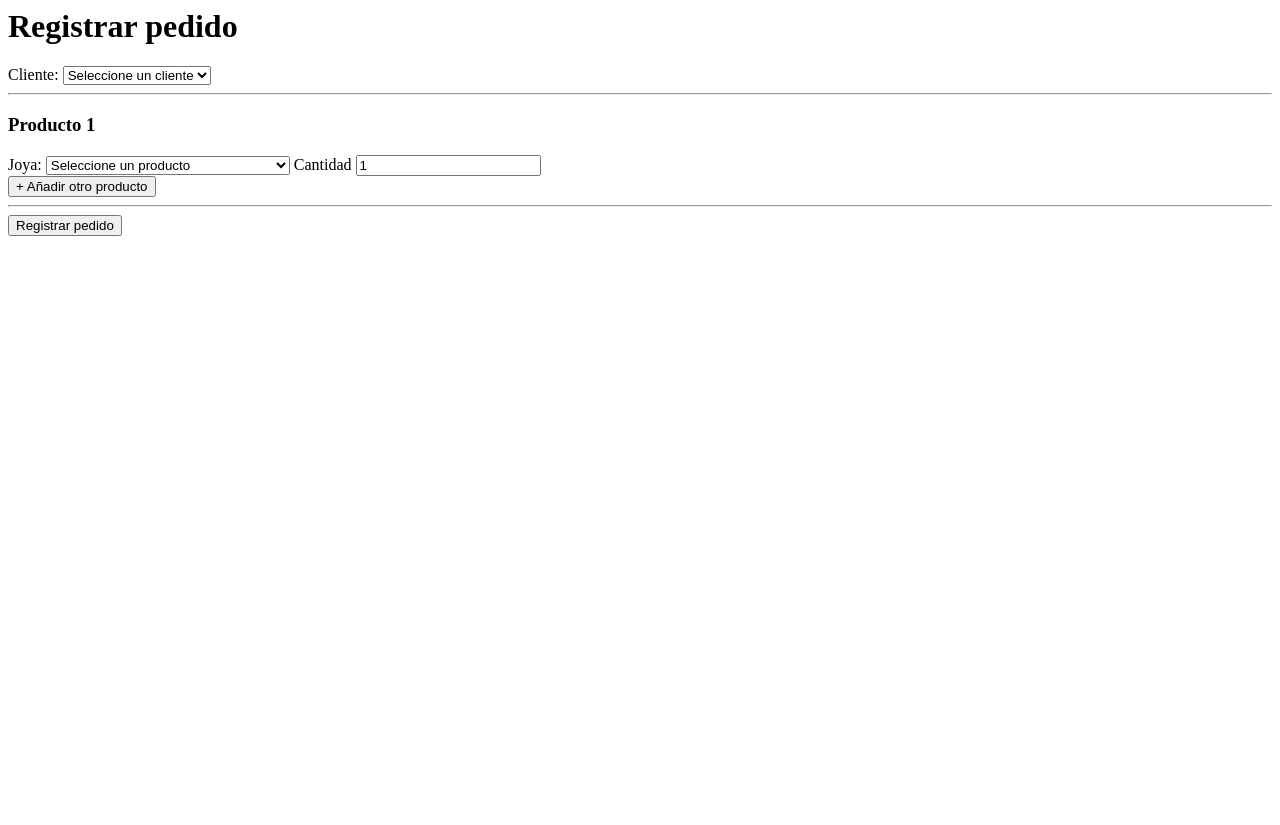
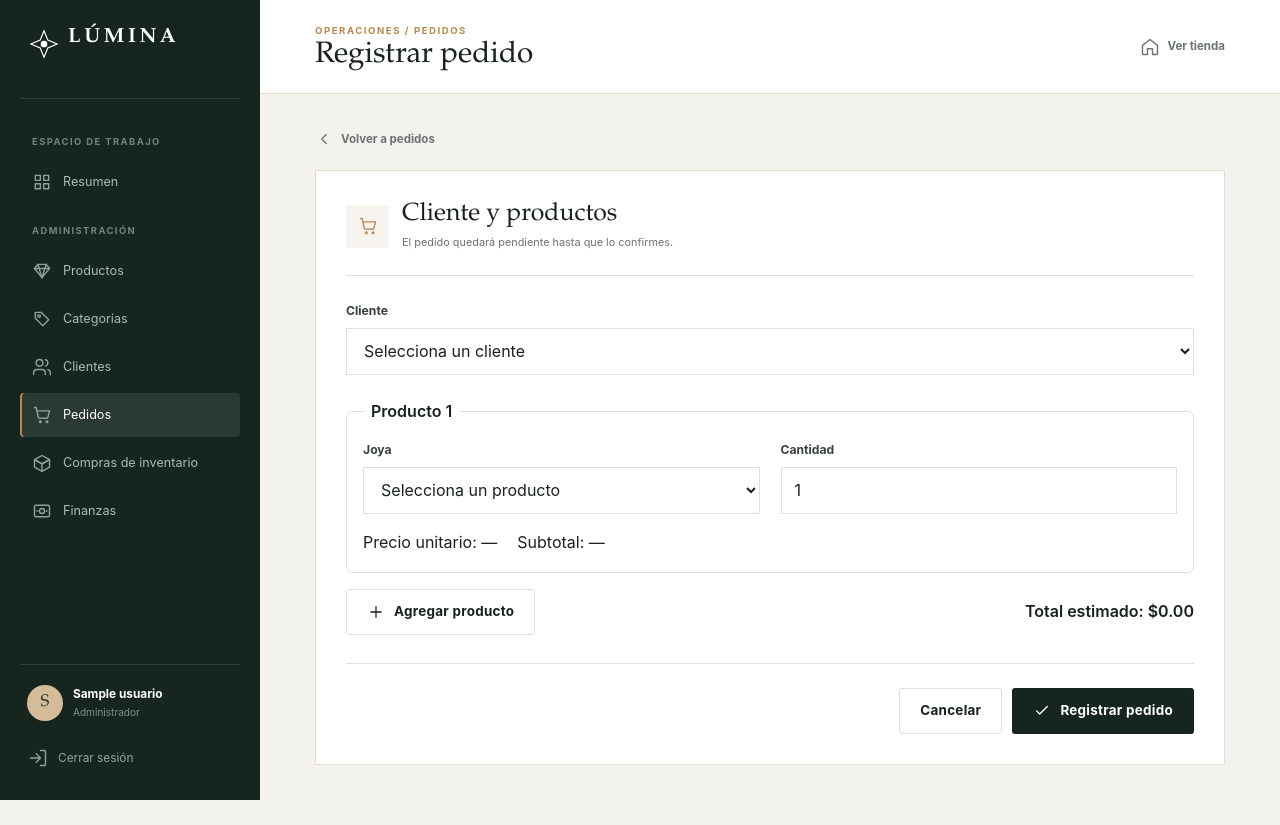
Before and after one commit to Lumina-joyeria/Lumina, a Laravel app: page /pedidos/crear in a window 1280 px wide. Before the commit the page ends 236 px from the top, so only its background shows below. Run offline with Laravel 12, Linux system fonts and the light colour scheme; a user stored in the database is signed in; tables that the repository leaves empty hold one stand-in row (values such as "Sample post"); style sheets or scripts are compiled from the project's sources.

Commit message:
Integrar las vistas y pruebas de pedidos

```diff
--- a/app/Http/Controllers/PedidoController.php
+++ b/app/Http/Controllers/PedidoController.php
@@ -31,6 +31,16 @@ class PedidoController extends Controller
             'items' => 'required|array|min:1',
             'items.*.id_producto' => 'required|integer|distinct|exists:productos,id',
             'items.*.cantidad' => 'required|integer|min:1',
+        ], [
+            'id_cliente.*' => 'Selecciona un cliente válido.',
+            'items.required' => 'Agrega al menos un producto.',
+            'items.array' => 'Revisa la lista de productos.',
+            'items.min' => 'Agrega al menos un producto.',
+            'items.*.id_producto.required' => 'Selecciona un producto.',
+            'items.*.id_producto.integer' => 'Selecciona un producto válido.',
+            'items.*.id_producto.distinct' => 'Este producto ya está en el pedido. Ajusta su cantidad en una sola fila.',
+            'items.*.id_producto.exists' => 'El producto seleccionado ya no está disponible.',
+            'items.*.cantidad.*' => 'Ingresa una cantidad entera mayor que cero.',
         ]);
 
         $pedido = DB::transaction(function () use ($datos) {
--- /dev/null
+++ b/public/js/pedidos.js
@@ -0,0 +1,102 @@
+const form = document.querySelector('[data-order-form]');
+
+if (form) {
+    const items = form.querySelector('[data-order-items]');
+    const template = form.querySelector('[data-order-template]');
+    const add = form.querySelector('[data-order-add]');
+    const total = form.querySelector('[data-order-total]');
+    const money = new Intl.NumberFormat('en-US', { style: 'currency', currency: 'USD' });
+    const indexes = new Set([...items.children].map((row) => row.dataset.index));
+    let nextIndex = 0;
+
+    function updateOrder() {
+        const rows = [...items.querySelectorAll('[data-order-row]')];
+        let totalCents = 0;
+
+        rows.forEach((row, index) => {
+            const product = row.querySelector('[data-order-product]');
+            const quantity = row.querySelector('[data-order-quantity]');
+            const option = product.selectedOptions[0];
+            const selected = Boolean(product.value);
+            const priceCents = Number(option?.dataset.priceCents ?? 0);
+            const quantityValue = Number(quantity.value);
+            const subtotal = Number.isInteger(quantityValue) && quantityValue > 0
+                ? priceCents * quantityValue
+                : 0;
+
+            if (selected) {
+                quantity.max = option.dataset.stock;
+            } else {
+                quantity.removeAttribute('max');
+            }
+
+            row.querySelector('[data-order-number]').textContent = index + 1;
+            row.querySelector('[data-order-remove]').hidden = rows.length < 2;
+            row.querySelector('[data-order-price]').textContent = selected ? money.format(priceCents / 100) : '—';
+            row.querySelector('[data-order-subtotal]').textContent = selected ? money.format(subtotal / 100) : '—';
+            totalCents += subtotal;
+        });
+
+        total.textContent = money.format(totalCents / 100);
+    }
+
+    add.hidden = false;
+    add.addEventListener('click', () => {
+        const fragment = template.content.cloneNode(true);
+
+        while (indexes.has(String(nextIndex))) {
+            nextIndex += 1;
+        }
+
+        fragment.querySelectorAll('[id], [name], [for]').forEach((element) => {
+            for (const attribute of ['id', 'name', 'for']) {
+                if (element.hasAttribute(attribute)) {
+                    element.setAttribute(attribute, element.getAttribute(attribute).replace('__INDEX__', nextIndex));
+                }
+            }
+        });
+
+        const product = fragment.querySelector('[data-order-product]');
+        items.append(fragment);
+        indexes.add(String(nextIndex));
+        nextIndex += 1;
+        updateOrder();
+        product.focus();
+    });
+
+    items.addEventListener('click', (event) => {
+        const remove = event.target.closest('[data-order-remove]');
+
+        if (remove && items.children.length > 1) {
+            remove.closest('[data-order-row]').remove();
+            updateOrder();
+            add.focus();
+        }
+    });
+
+    const submit = form.querySelector('[type="submit"]');
+
+    form.addEventListener('submit', (event) => {
+        if (submit.disabled) {
+            event.preventDefault();
+            return;
+        }
+
+        submit.disabled = true;
+    });
+
+    window.addEventListener('pageshow', () => {
+        submit.disabled = false;
+    });
+
+    items.addEventListener('input', updateOrder);
+    updateOrder();
+}
+
+document.querySelectorAll('form[data-order-cancel]').forEach((cancel) => {
+    cancel.addEventListener('submit', (event) => {
+        if (!window.confirm(cancel.dataset.orderCancel)) {
+            event.preventDefault();
+        }
+    });
+});
--- /dev/null
+++ b/resources/views/pedidos/_item.blade.php
@@ -0,0 +1,65 @@
+@php
+    $idProducto = $fila['id_producto'] ?? '';
+    $cantidad = $fila['cantidad'] ?? 1;
+    $productoSeleccionado = is_scalar($idProducto) ? (string) $idProducto : '';
+    $cantidadIngresada = is_scalar($cantidad) ? $cantidad : '';
+    $errorProducto = "items.{$indice}.id_producto";
+    $errorCantidad = "items.{$indice}.cantidad";
+@endphp
+
+<fieldset class="rounded-md border border-[var(--line)] p-4" data-order-row data-index="{{ $indice }}">
+    <legend class="px-2 font-semibold">Producto <span data-order-number></span></legend>
+    <div class="form-grid">
+        <div class="field">
+            <label for="producto-{{ $indice }}">Joya</label>
+            <select class="input" id="producto-{{ $indice }}" name="items[{{ $indice }}][id_producto]" data-order-product required
+                @error($errorProducto) aria-invalid="true" aria-describedby="producto-error-{{ $indice }}" @enderror
+            >
+                <option value="">Selecciona un producto</option>
+                @if ($productoSeleccionado !== '' && !$productos->contains('id', $productoSeleccionado))
+                    <option value="" disabled selected>Producto anterior no disponible</option>
+                @endif
+                @foreach ($productos as $producto)
+                    <option
+                        value="{{ $producto->id }}"
+                        data-price-cents="{{ (int) round($producto->precio * 100) }}"
+                        data-stock="{{ $producto->stock }}"
+                        @selected((string) $producto->id === $productoSeleccionado)
+                    >
+                        {{ $producto->nombre }} · {{ $producto->stock }} disponibles
+                    </option>
+                @endforeach
+            </select>
+            @error($errorProducto)
+                <p class="field__error" id="producto-error-{{ $indice }}">{{ $message }}</p>
+            @enderror
+        </div>
+
+        <div class="field">
+            <label for="cantidad-{{ $indice }}">Cantidad</label>
+            <input
+                class="input"
+                type="number"
+                id="cantidad-{{ $indice }}"
+                name="items[{{ $indice }}][cantidad]"
+                value="{{ $cantidadIngresada }}"
+                min="1"
+                step="1"
+                data-order-quantity
+                required
+                @error($errorCantidad) aria-invalid="true" aria-describedby="cantidad-error-{{ $indice }}" @enderror
+            >
+            @error($errorCantidad)
+                <p class="field__error" id="cantidad-error-{{ $indice }}">{{ $message }}</p>
+            @enderror
+        </div>
+    </div>
+
+    <div class="mt-4 flex flex-wrap items-center gap-x-5 gap-y-2">
+        <p class="m-0">Precio unitario: <output data-order-price>—</output></p>
+        <p class="m-0">Subtotal: <output data-order-subtotal>—</output></p>
+        <button class="button button--ghost" type="button" data-order-remove hidden>
+            <x-icon name="trash" size="16" /> Quitar producto
+        </button>
+    </div>
+</fieldset>
--- a/resources/views/pedidos/create.blade.php
+++ b/resources/views/pedidos/create.blade.php
@@ -1,117 +1,89 @@
-<h1>Registrar pedido</h1>
-@if (session('success'))
-    <p style="color: #090;">
-        {{ session('success') }}
-    </p>
-@endif
+@extends('layouts.workspace')
 
-@if ($errors->any())
-    <ul>
-        @foreach ($errors->all() as $error)
-            <li>{{ $error }}</li>
-        @endforeach
-    </ul>
-@endif
+@section('title', 'Registrar pedido')
+@section('eyebrow', 'Operaciones / Pedidos')
+@section('page_title', 'Registrar pedido')
 
-<form action="{{ route('pedidos.store') }}" method="POST">
-    @csrf
+@section('content')
+    <a class="back-link" href="{{ route('pedidos.index') }}">
+        <x-icon name="arrow-left" size="18" />
+        Volver a pedidos
+    </a>
 
-    <label for="id_cliente">Cliente:</label>
-    <select name="id_cliente" id="id_cliente" required>
-        <option value="">Seleccione un cliente</option>
+    @if ($clientes->isEmpty() || $productos->isEmpty())
+        <x-empty-state
+            icon="cart"
+            title="Aún no puedes registrar un pedido"
+            :description="$clientes->isEmpty() ? 'Registra un cliente para continuar.' : 'Necesitas al menos un producto con stock disponible.'"
+            :action="$clientes->isEmpty() ? 'Registrar cliente' : null"
+            :href="$clientes->isEmpty() ? route('clientes.create') : null"
+        />
+    @else
+        @php
+            $filas = old('items', [[]]);
+            $filas = is_array($filas) && $filas !== [] ? $filas : [[]];
+            $filas = array_filter($filas, fn ($indice) => is_int($indice) && $indice >= 0, ARRAY_FILTER_USE_KEY) ?: [[]];
+        @endphp
 
-        @foreach ($clientes as $cliente)
-            <option value="{{ $cliente->id }}">
-                {{ $cliente->nombre }}
-            </option>
-        @endforeach
-    </select>
+        <form class="editor-card" action="{{ route('pedidos.store') }}" method="POST" data-order-form>
+            @csrf
+            <div class="editor-card__head">
+                <span><x-icon name="cart" /></span>
+                <div>
+                    <h2>Cliente y productos</h2>
+                    <p>El pedido quedará pendiente hasta que lo confirmes.</p>
+                </div>
+            </div>
 
-    <hr>
+            @if ($errors->has('items'))
+                <div class="alert alert--error" role="alert">
+                    <span class="alert__icon"><x-icon name="alert" /></span>
+                    <p>{{ $errors->first('items') }}</p>
+                </div>
+            @endif
 
-    <div id="lista-productos">
-        <div class="fila-producto">
+            <div class="field mb-6">
+                <label for="id-cliente">Cliente</label>
+                <select class="input" name="id_cliente" id="id-cliente" required
+                    @error('id_cliente') aria-invalid="true" aria-describedby="cliente-error" @enderror
+                >
+                    <option value="">Selecciona un cliente</option>
+                    @foreach ($clientes as $cliente)
+                        <option value="{{ $cliente->id }}" @selected(old('id_cliente') == $cliente->id)>
+                            {{ $cliente->nombre }} · {{ $cliente->correo }}
+                        </option>
+                    @endforeach
+                </select>
+                @error('id_cliente')
+                    <p class="field__error" id="cliente-error">{{ $message }}</p>
+                @enderror
+            </div>
 
+            <div class="grid gap-3" data-order-items>
+                @foreach ($filas as $indice => $fila)
+                    @include('pedidos._item', ['indice' => $indice, 'fila' => is_array($fila) ? $fila : []])
+                @endforeach
+            </div>
 
-            <h3>Producto 1</h3>
+            <template data-order-template>
+                @include('pedidos._item', ['indice' => '__INDEX__', 'fila' => []])
+            </template>
 
-            <label for="id_producto">Joya:</label>
+            <div class="mt-4 flex flex-wrap items-center justify-between gap-4">
+                <button class="button button--ghost" type="button" data-order-add hidden>
+                    <x-icon name="plus" size="18" /> Agregar producto
+                </button>
+                <p class="m-0 font-semibold">Total estimado: <output data-order-total>$0.00</output></p>
+            </div>
 
-            <select name="items[0][id_producto]" id="id_producto" required>
-                <option value="">Seleccione un producto</option>
+            <div class="form-actions">
+                <a class="button button--ghost" href="{{ route('pedidos.index') }}">Cancelar</a>
+                <button class="button button--primary" type="submit">
+                    <x-icon name="check" size="18" /> Registrar pedido
+                </button>
+            </div>
+        </form>
 
-                @foreach ($productos as $producto)
-            <option value="{{ $producto->id }}">
-                {{ $producto->nombre }}
-                - ${{ $producto->precio }}
-                (Stock: {{ $producto->stock }})
-            </option>
-            @endforeach
-        </select>
-
-        <label for="cantidad">Cantidad</label>
-
-        <input
-        type="number"
-        name="items[0][cantidad]"
-        id="cantidad"
-        min="1"
-        value="1"
-        required
-        >
-
-        </div>
-    </div>
-
-    <button type="button" id="agregar-producto">
-        + Añadir otro producto
-    </button>
-
-    <hr>
-
-    <button type="submit">Registrar pedido</button>
-</form>
-
-<script>
-    const contenedor = document.getElementById('lista-productos');
-    const botonAgregar = document.getElementById('agregar-producto');
-
-    let indice = 1;
-
-    botonAgregar.addEventListener('click', function () {
-
-        const primeraFila = contenedor.querySelector('.fila-producto');
-        const nuevaFila = primeraFila.cloneNode(true);
-
-        nuevaFila.querySelector('h3').textContent = `Producto ${indice + 1}`;
-
-        const select = nuevaFila.querySelector('select');
-        select.name = `items[${indice}][id_producto]`;
-        select.id = `id_producto_${indice}`;
-        select.value = '';
-
-        const cantidad = nuevaFila.querySelector('input');
-        cantidad.name = `items[${indice}][cantidad]`;
-        cantidad.id = `cantidad_${indice}`;
-        cantidad.value = 1;
-
-        nuevaFila.querySelector('label[for="id_producto"]')
-            .setAttribute('for', select.id);
-
-        nuevaFila.querySelector('label[for="cantidad"]')
-            .setAttribute('for', cantidad.id);
-
-        const botonQuitar = document.createElement('button');
-        botonQuitar.type = 'button';
-        botonQuitar.textContent = 'Quitar producto';
-
-        botonQuitar.addEventListener('click', function () {
-            nuevaFila.remove();
-        });
-
-        nuevaFila.appendChild(botonQuitar);
-        contenedor.appendChild(nuevaFila);
-
-        indice++;
-    });
-</script>
+        <script src="{{ asset('js/pedidos.js') }}" defer></script>
+    @endif
+@endsection
```
Also changed, not shown: resources/views/pedidos/index.blade.php (+93 -59 lines), tests/Feature/PedidosTest.php (added, +144 -0 lines), tests/LuminaPedidosTestCase.php (added, +61 -0 lines).
